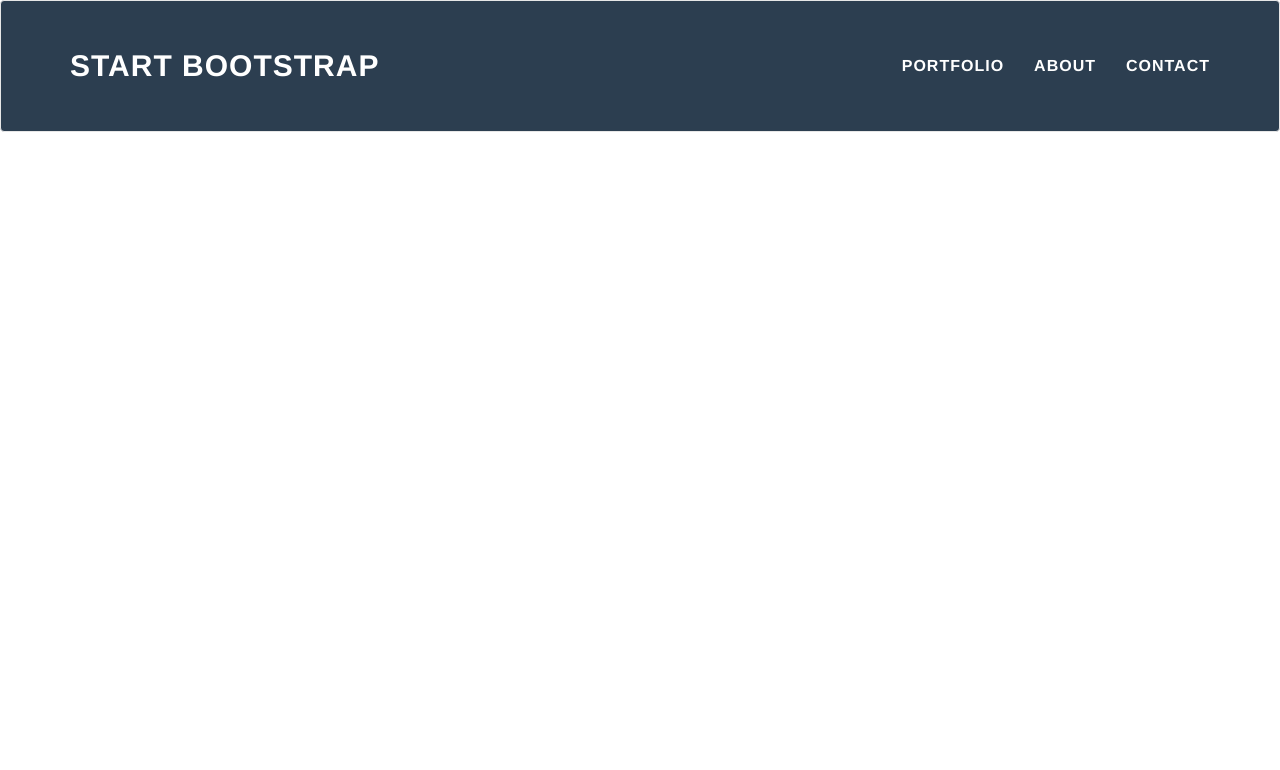
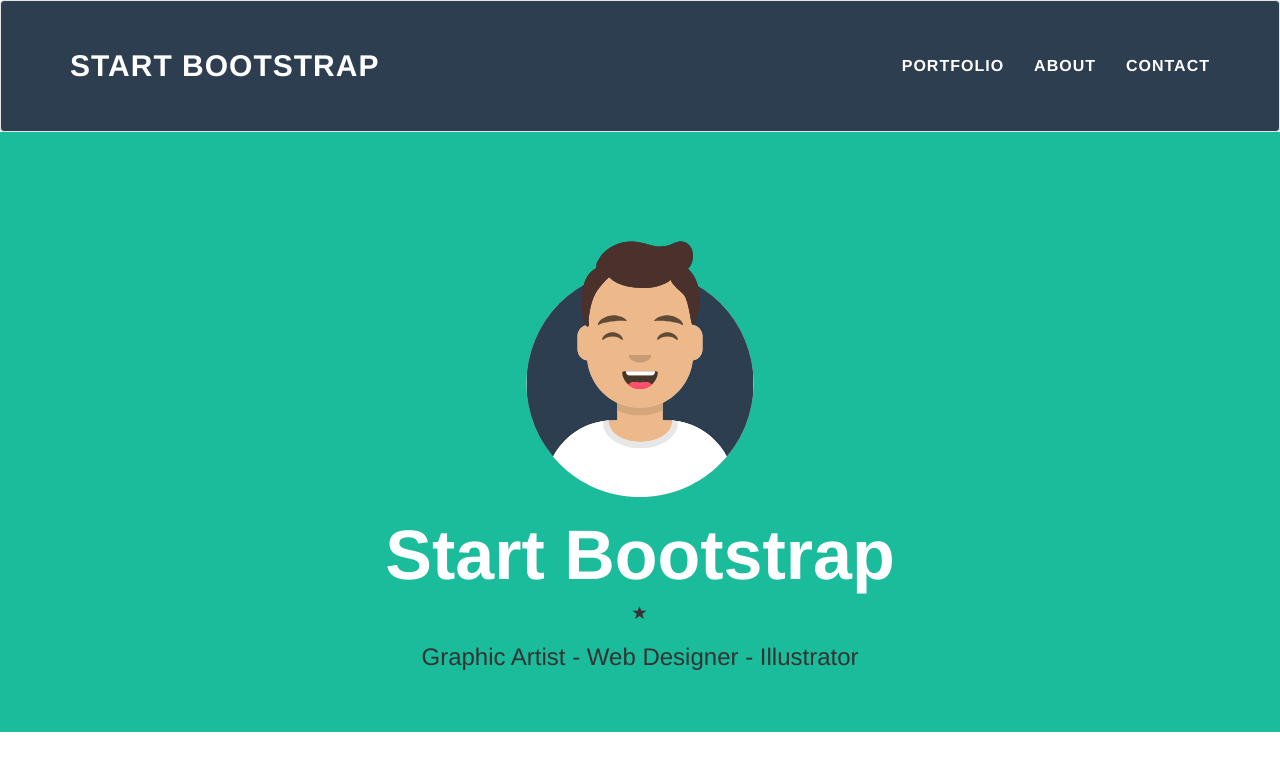
Before and after one commit to enrico76/html-css-bootstrap-freelancer, a plain HTML site: page index.html in a window 1280 px wide. Drawn offline with nearby package versions, Linux system fonts and the light colour scheme.

Commit message:
prima sezione start bootstrap

```diff
--- a/index.html
+++ b/index.html
@@ -37,5 +37,25 @@
     <!-- </div>/.container-fluid -->
     </div>
   </nav>
+  <!-- header -->
+  <header class="container-fluid bk-color2">
+    <div class="row bk-color2">
+      <div class="col-xs-12 text-center">
+        <img src="image/avataaars.svg" alt="" class="img-responsive">
+        <h1>Start Bootstrap</h1>
+        <div class="divider">
+          <div class="linea"></div>
+          <div class="stella"><span class="glyphicon glyphicon-star" aria-hidden="true"></span></div>
+          <div class="linea"></div>
+        </div>
+        <h3>Graphic Artist - Web Designer - Illustrator</h3>
+      </div>
+
+    </div>
+
+  </header>
+  <div class="container">
+
+  </div>
   </body>
 </html>
--- a/style.css
+++ b/style.css
@@ -14,9 +14,37 @@
 .bk-color {
   background-color: #2c3e50
 }
+.bk-color2 {
+  background-color: #1abc9c;
+}
 .navbar-default .navbar-brand {
   color: white;
 }
 .navbar-default .navbar-nav > li > a {
   color: white;
 }
+header{
+  min-height: 70vh;
+  max-height: 75vh;
+  padding: 100px 0;
+}
+
+header img{
+  width: 250px;
+  margin:0 auto;
+}
+
+header h1{
+  font-size: 7rem;
+  font-weight: 900;
+  color: white;
+}
+header.container-fluid {
+  margin-top: -20px;
+}
+
+/* bootstrap.min.css | https://stackpath.bootstrapcdn.com/bootstrap/3.4.1/css/bootstrap.min.css */
+
+/* .row {
+  background-color: #1abc9c;
+} */
```
Also changed, not shown: image/avataaars.svg (added).
